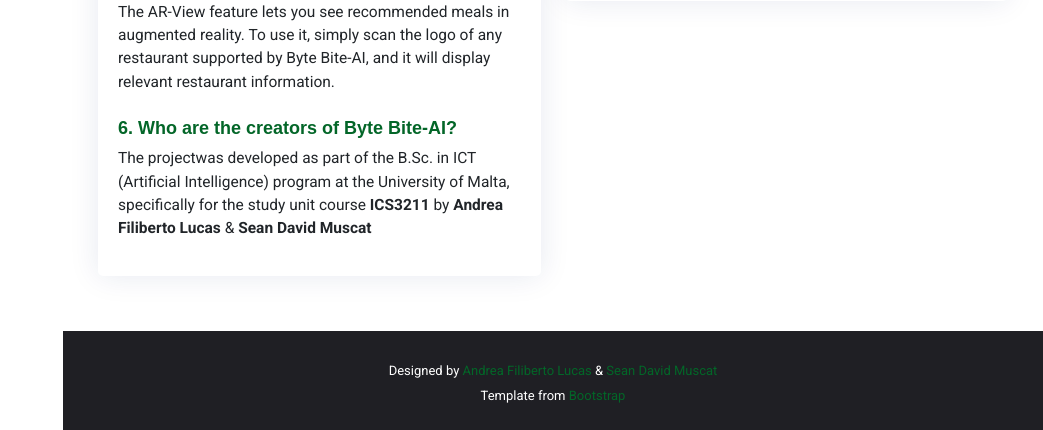
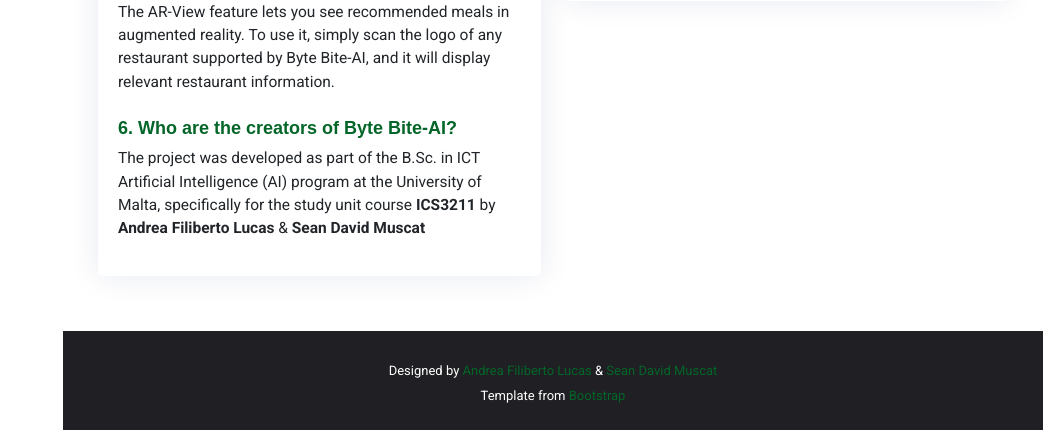
Before and after one commit to AFLucas-UOM/Byte-Bite-AI, a Flask app: template templates/faqs.html in a window 1280 px wide. Shown: the part 940-1370 px from the top of the page, without its empty margins (237-1280 px from the left). Run offline with Flask 3, Linux system fonts and the light colour scheme; the template is opened without the code that fills it, so the values that code supplies are empty; some libraries are stand-ins or nearby versions.

Commit message:
i dont know how to spell

```diff
--- a/templates/faqs.html
+++ b/templates/faqs.html
@@ -203,7 +203,7 @@
 
                 <div class="pt-2">
                   <h6>6. Who are the creators of Byte Bite-AI?</h6>
-                  <p>The projectwas developed as part of the B.Sc. in ICT (Artificial Intelligence) program at the University of Malta, specifically for the study unit course <b>ICS3211</b> by <b>Andrea Filiberto Lucas</b> & <b>Sean David Muscat</b></p>
+                  <p>The project was developed as part of the B.Sc. in ICT Artificial Intelligence (AI) program at the University of Malta, specifically for the study unit course <b>ICS3211</b> by <b>Andrea Filiberto Lucas</b> & <b>Sean David Muscat</b></p>
               </div>
             </div>
         </div>
```
